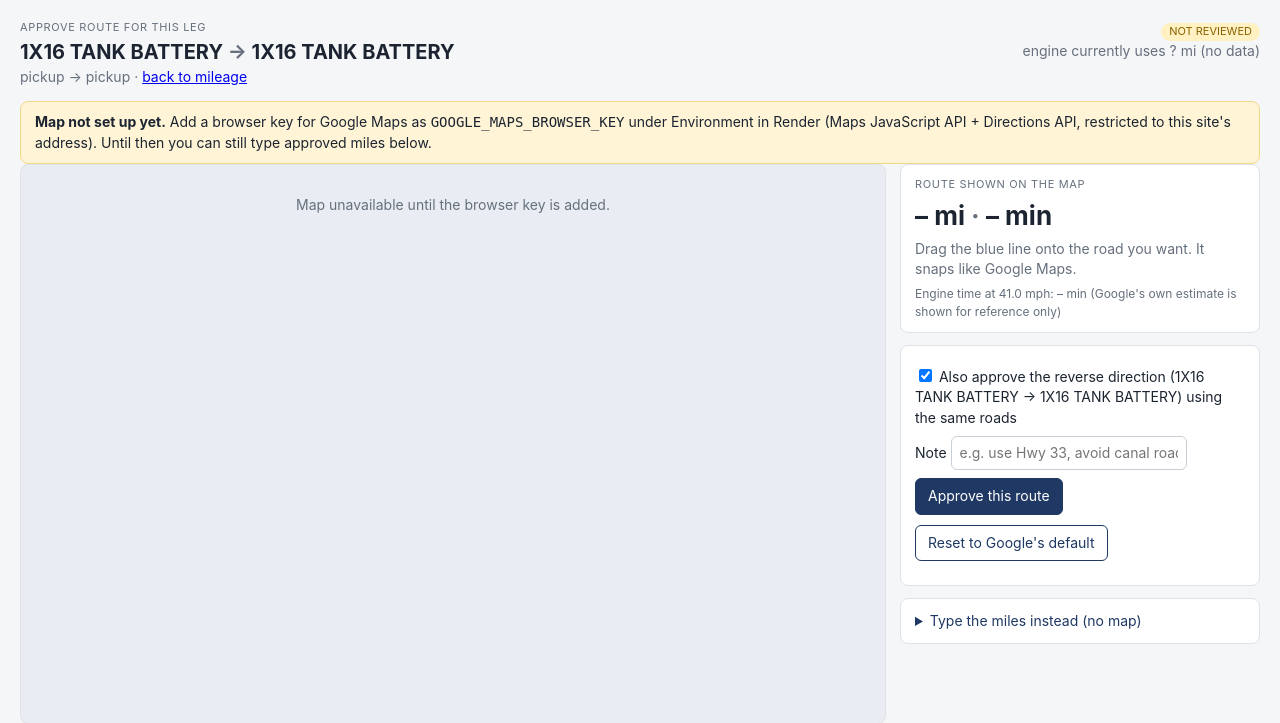
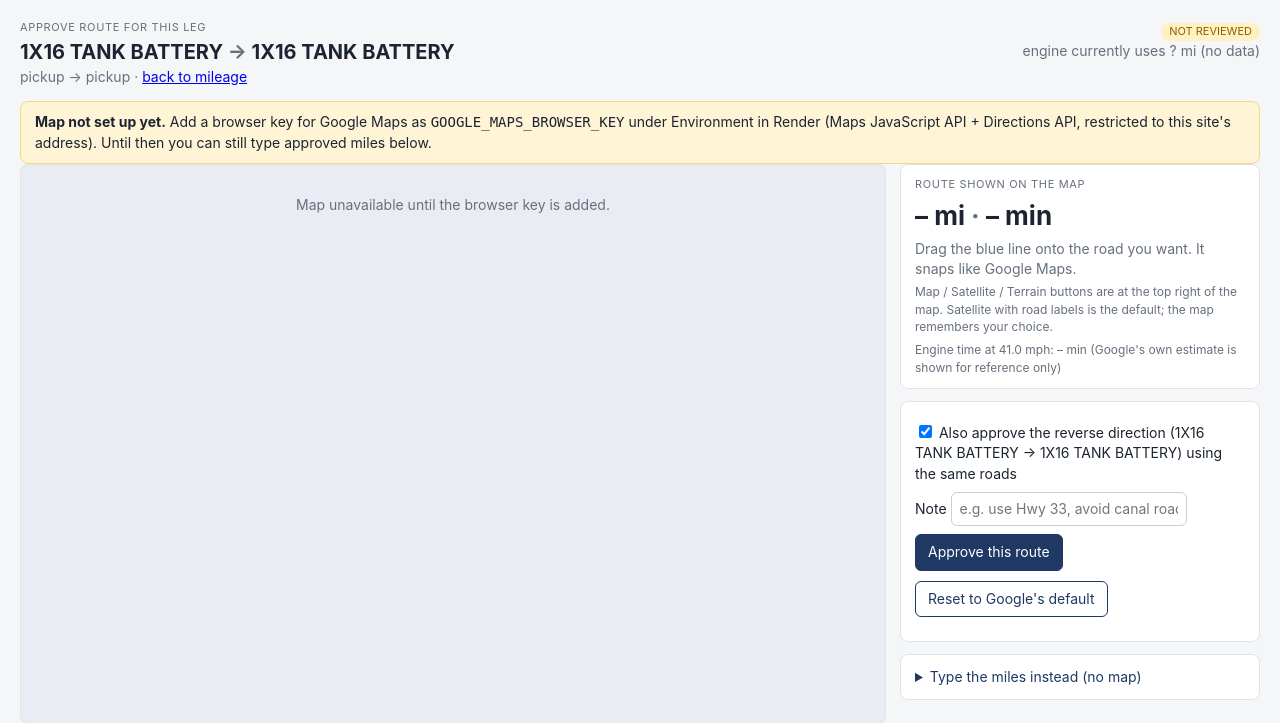
Before and after one commit to joshuawyrick/petrol-dispatch, a FastAPI app: page /route/1/1 in a window 1280 px wide. Shown: the part 43-766 px from the top of the page. Run offline with FastAPI, Linux system fonts and the light colour scheme; data comes from the database, SQL or seed files in the repository; data that the repository does not hold is empty.

Commit message:
Update Route Maps with Satellite Images

```diff
--- a/templates/route.html
+++ b/templates/route.html
@@ -33,6 +33,7 @@
       <div class="daybar-label">Route shown on the map</div>
       <div class="route-big"><span id="miles">–</span> mi <span class="muted">·</span> <span id="mins">–</span> min</div>
       <div class="muted" id="viacount">Drag the blue line onto the road you want. It snaps like Google Maps.</div>
+      <div class="muted small" style="margin-top:4px">Map / Satellite / Terrain buttons are at the top right of the map. Satellite with road labels is the default; the map remembers your choice.</div>
       <div class="muted small" style="margin-top:6px">Engine time at {{ speed }} mph: <span id="engmins">–</span> min (Google's own estimate is shown for reference only)</div>
     </div>
 
@@ -78,7 +79,12 @@ const SPEED = {{ speed }};
 let map, svc, renderer, current = null;
 
 function initMap() {
-  map = new google.maps.Map(document.getElementById('map'), {zoom: 9, center: ORIGIN, mapTypeControl: false, streetViewControl: false});
+  let startType = 'hybrid';                                   // satellite + road labels by default
+  try { startType = localStorage.getItem('routeMapType') || 'hybrid'; } catch (e) {}
+  map = new google.maps.Map(document.getElementById('map'), {zoom: 9, center: ORIGIN, mapTypeId: startType, streetViewControl: false,
+    mapTypeControl: true, mapTypeControlOptions: {style: google.maps.MapTypeControlStyle.HORIZONTAL_BAR, position: google.maps.ControlPosition.TOP_RIGHT,
+    mapTypeIds: ['roadmap', 'hybrid', 'terrain']}});
+  map.addListener('maptypeid_changed', () => { try { localStorage.setItem('routeMapType', map.getMapTypeId()); } catch (e) {} });
   svc = new google.maps.DirectionsService();
   renderer = new google.maps.DirectionsRenderer({map, draggable: true, suppressMarkers: false});
   renderer.addListener('directions_changed', () => { current = renderer.getDirections(); showRoute(); });
```
